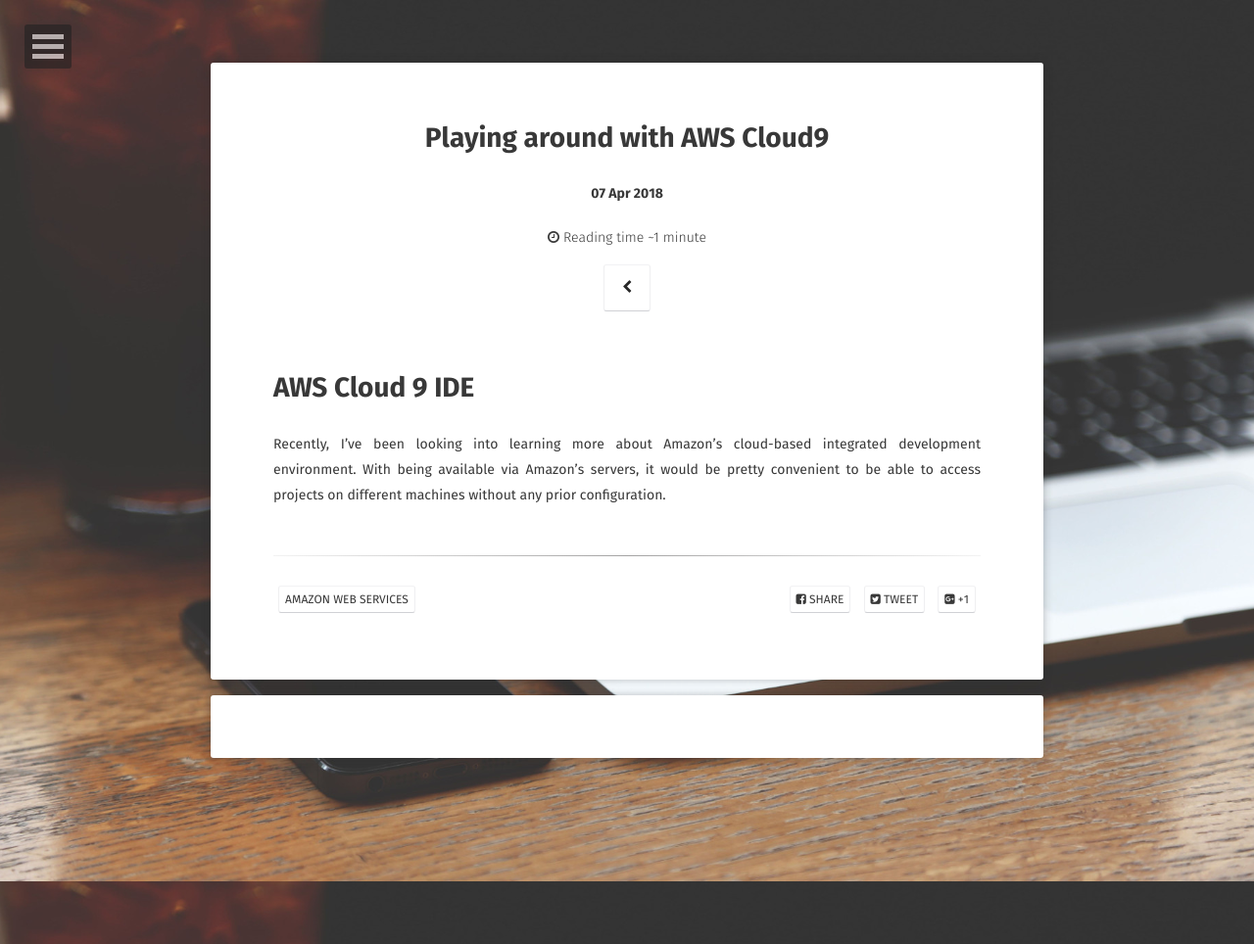
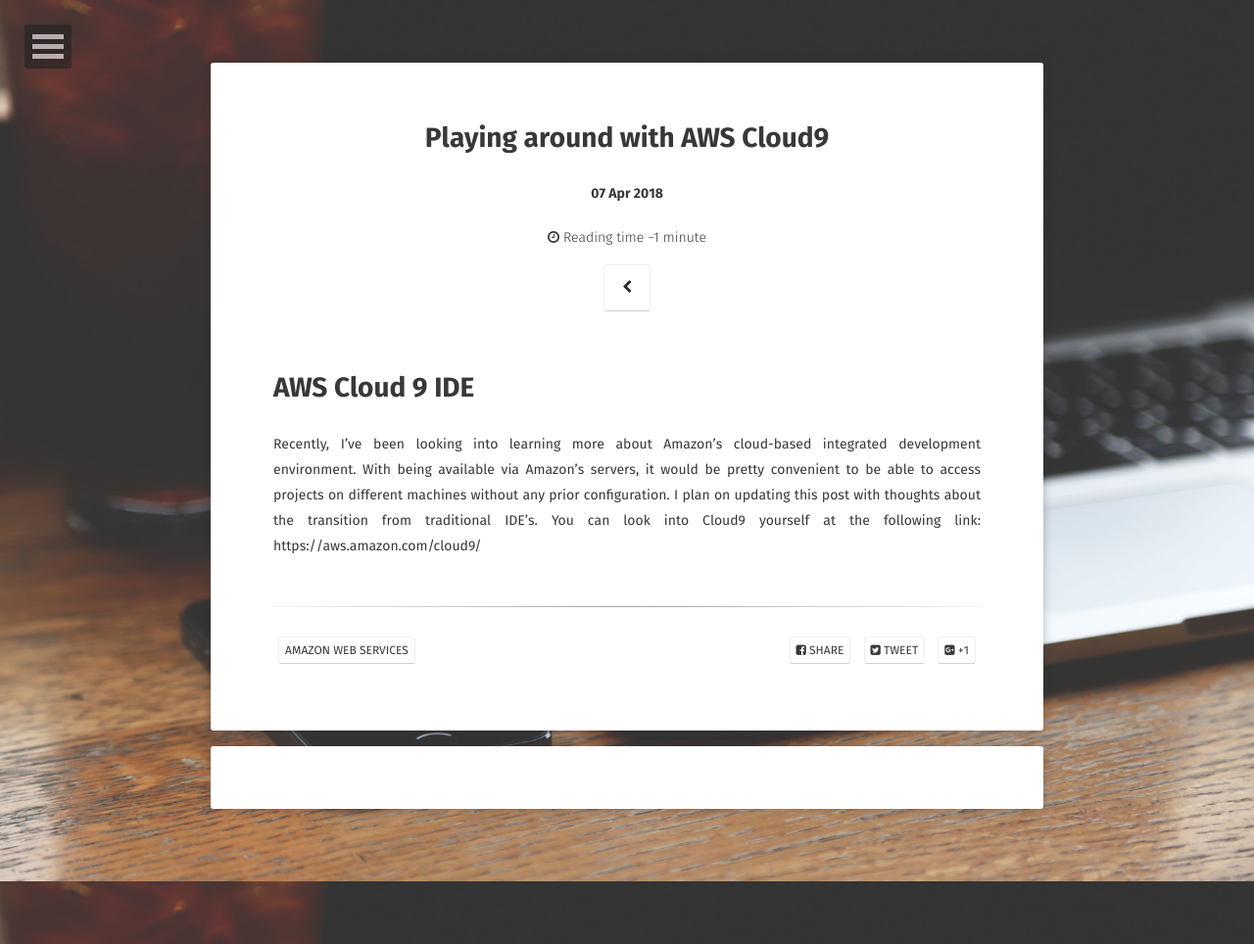
Before and after one commit to mcdonagj/mcdonagj.github.io, a Jekyll site: the page built from _posts/2018-04-07-AWSCloud9.md, in a window 1280 px wide. Shown: the whole page at 98% size. Built offline with Jekyll 4.4.1, drawn with Linux system fonts in a browser that asks for light colours; some web fonts are replaced; comment, search, counter and statistics services are not loaded.

Commit message:
Add reference to AWS Cloud9.

```diff
--- a/_posts/2018-04-07-AWSCloud9.md
+++ b/_posts/2018-04-07-AWSCloud9.md
@@ -11,4 +11,4 @@ comments: true
 AWS Cloud 9 IDE
 ==================
 
-Recently, I've been looking into learning more about Amazon's cloud-based integrated development environment. With being available via Amazon's servers, it would be pretty convenient to be able to access projects on different machines without any prior configuration.
+Recently, I've been looking into learning more about Amazon's cloud-based integrated development environment. With being available via Amazon's servers, it would be pretty convenient to be able to access projects on different machines without any prior configuration. I plan on updating this post with thoughts about the transition from traditional IDE's. You can look into Cloud9 yourself at the following link: https://aws.amazon.com/cloud9/
```
